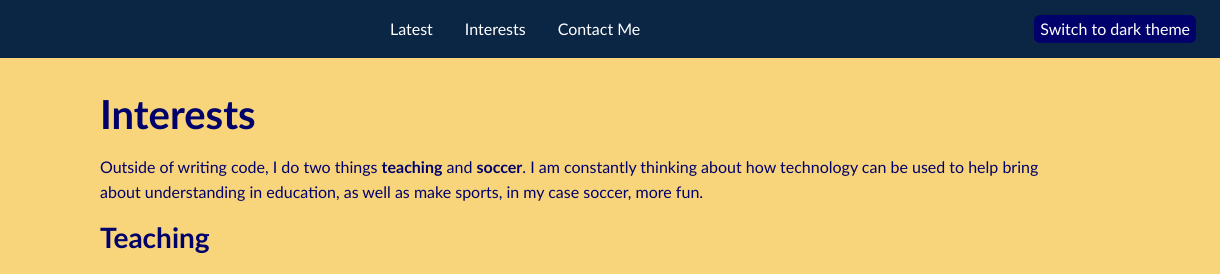
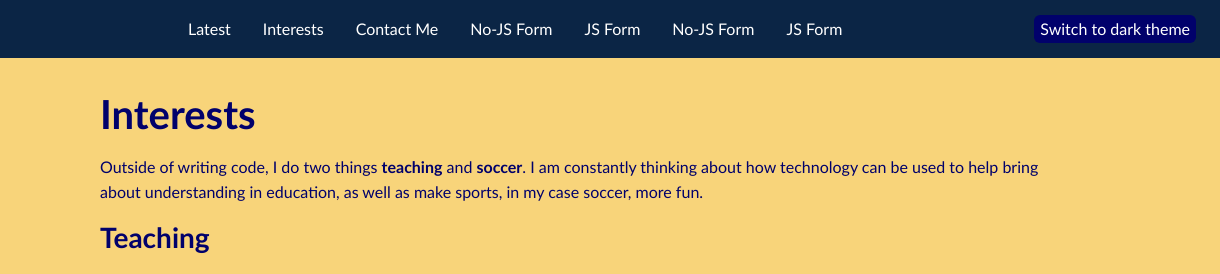
Before and after one commit to mateokalafatovich/cse134-hw4, a plain HTML site: page interests.html in a window 1280 px wide. Shown: the top 274 px of the page, 60-1280 px from the left. Drawn offline with Linux system fonts and the light colour scheme.

Commit message:
Add links to contact forms in nav bar

```diff
--- a/interests.html
+++ b/interests.html
@@ -18,6 +18,10 @@
             <a href="latest.html">Latest</a>
             <a href="interests.html">Interests</a>
             <a href="contact.html">Contact Me</a>
+            <a href="form-no-js.html">No-JS Form</a>
+            <a href="form-with-js.html">JS Form</a>
+            <a href="form-no-js.html">No-JS Form</a>
+            <a href="form-with-js.html">JS Form</a>
         </nav>
         <button type="button" id="theme-toggle" hidden>Switch to dark theme</button>
     </header>
```
Also changed, not shown: 404.html (+2 -0 lines), contact.html (+2 -0 lines), experiments.html (+2 -0 lines), form-no-js.html (+2 -0 lines), form-with-js.html (+2 -0 lines), index.html (+2 -0 lines), latest.html (+2 -0 lines).
